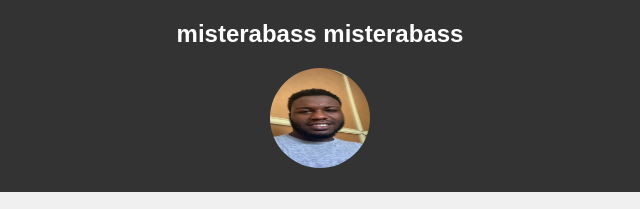
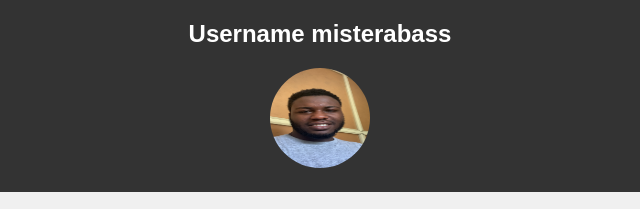
Before and after one commit to misterabass/ZuriFirstTask, a plain HTML site: page index.html in a window 1280 px wide. Shown: the top 209 px of the page, 320-960 px from the left. Drawn offline with Linux system fonts and the light colour scheme.

Commit message:
Update index.html

```diff
--- a/index.html
+++ b/index.html
@@ -9,7 +9,7 @@
 </head>
 <body>
     <header>
-    <h1 data-testid='slackUserName'>misterabass</h1>
+    <h1 data-testid='slackUserName'>Username</h1>
     <img src="my-slack-profile-picture.JPG" alt="misterabass" data-testid="slackDisplayImage">
 </header>
 <main>
```
